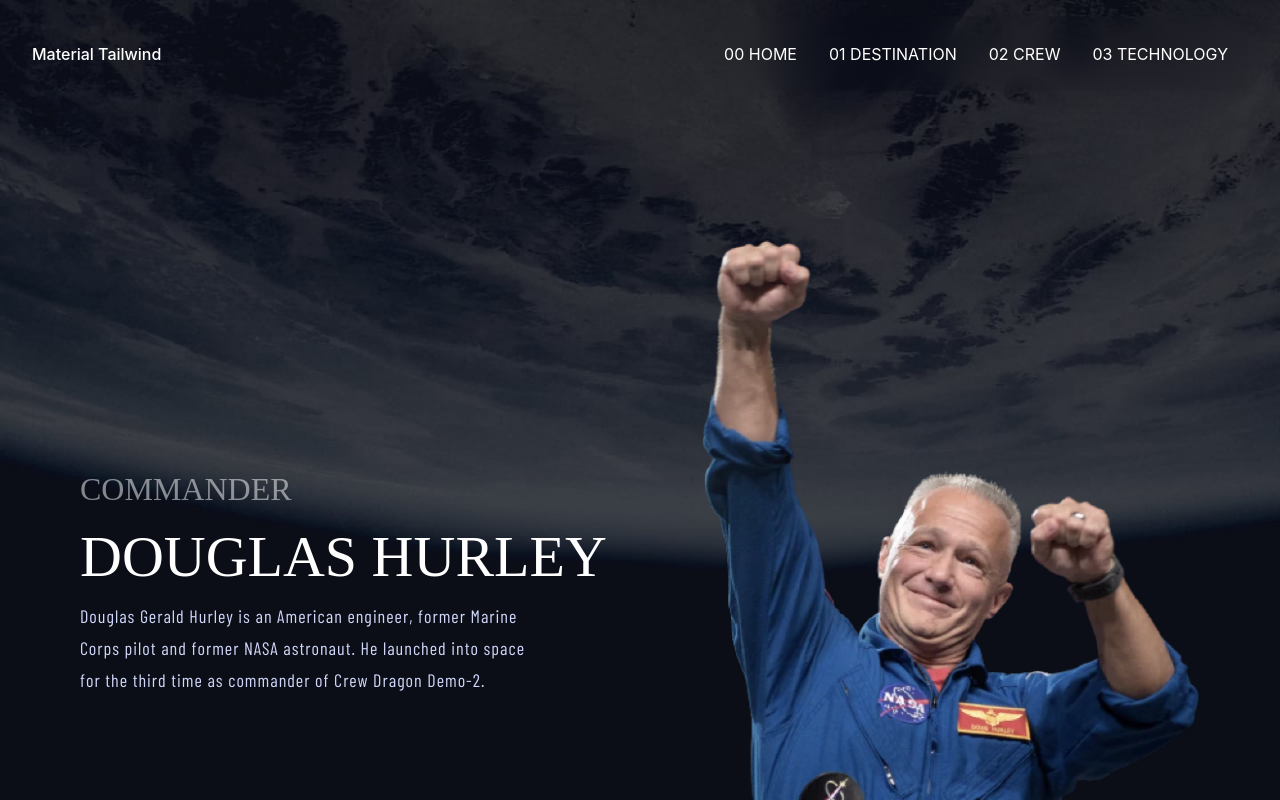
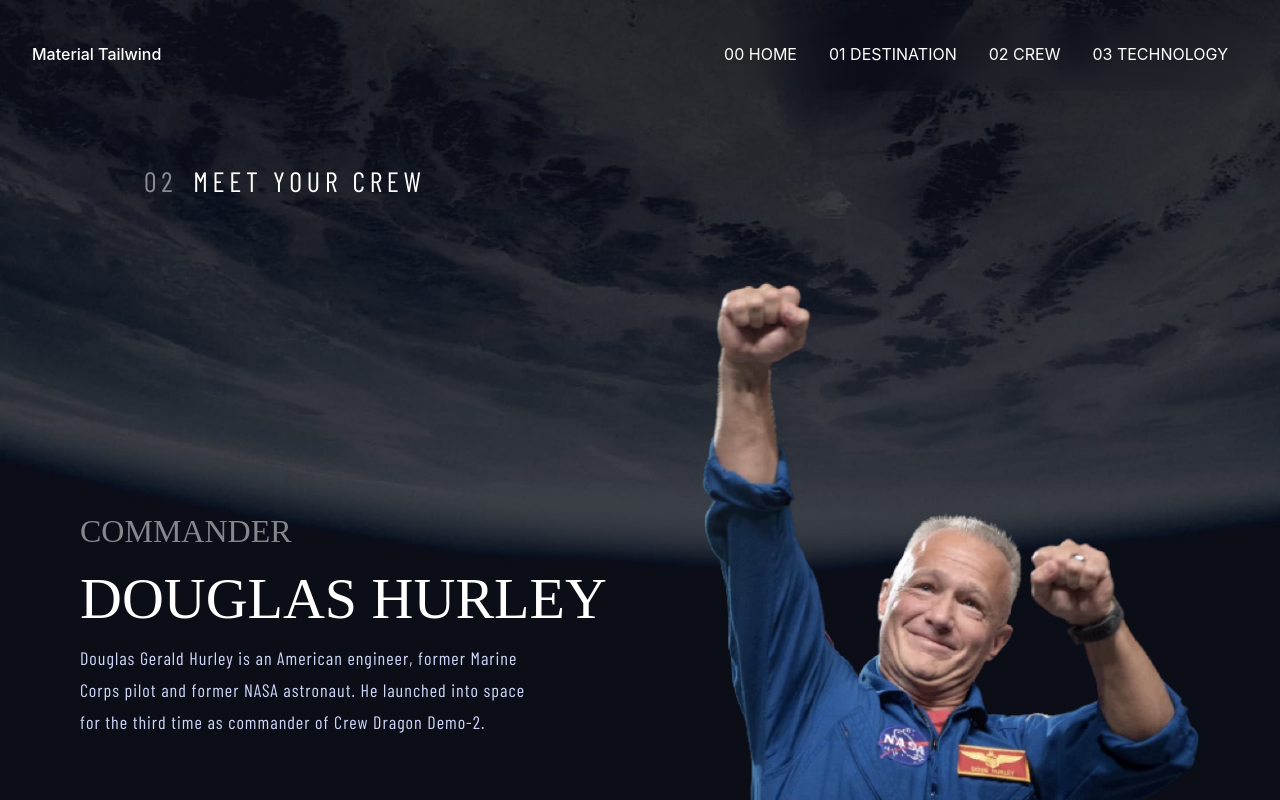
Before and after one commit to IbrahimHosny/space, a React (Create React App) app: page /crew in a window 1280 px wide. Built offline with nearby package versions, Linux system fonts and the light colour scheme; a web font is replaced by a local one.

Commit message:
add sub heading to all components

```diff
--- a/src/App.css
+++ b/src/App.css
@@ -42,6 +42,7 @@
   font-size: 28px;
   font-family: 'Barlow Condensed', sans-serif;
   letter-spacing: 4.75px;
+  text-transform: uppercase;
 }
 .subheading-1 {
   font-size: 28px;
--- a/src/components/Crew.jsx
+++ b/src/components/Crew.jsx
@@ -22,6 +22,7 @@
     };
     return (
         <div className='bg-[url("./assets/crew/background-crew-desktop.jpg")] bg-no-repeat bg-cover h-screen overflow-hidden'>
+        <h3 className='heading-5 third-color m-auto relative w-[100%] top-[10vh] lg:w-[80%] max-md:!text-center lg:top-[20vh] md:max-lg:!text-2xl max-md:!text-lg'><span className='opacity-50 mx-4'>02</span>Meet your crew</h3>
             <div className="container mx-auto relative h-[80%] lg:h-[70%] top-[20%] lg:top-[30%]" id='crew'>
             <Swiper
             pagination={pagination}
--- a/src/components/Destination.jsx
+++ b/src/components/Destination.jsx
@@ -19,13 +19,13 @@
     const pagination = {
         clickable: true,
         renderBullet: function (index , className ) {
-            console.log(className);
             return `<span class="text-white w-fit second-color nav-text h-4 mx-3 swiper-pagination-bullet">${names[index]}</span>`
         },
 
     };
     return (
         <div className='bg-[url("./assets/destination/background-destination-desktop.jpg")] bg-no-repeat bg-cover h-screen'>
+            <h3 className='heading-5 third-color m-auto relative w-[100%] top-[10vh] lg:w-[80%] max-lg:!text-center lg:top-[20vh] md:max-lg:!text-2xl max-md:!text-base'><span className='opacity-50 mx-4'>01</span>Pick your destination</h3>
             <div className="container mx-auto relative top-[15%] lg:top-[40%]" id='destination'>
             <Swiper
             pagination={pagination}
--- a/src/components/Home.jsx
+++ b/src/components/Home.jsx
@@ -3,7 +3,7 @@
 const Home = () => {
     return (
         <div className='bg-[url("./assets/home/background-home-desktop.jpg")] bg-no-repeat bg-cover h-screen'>
-            <div className='container mx-auto grid grid-cols-1 lg:grid-cols-2 h-[85%] top-[10%] lg:top-[50%] relative'>
+            <div className='container mx-auto grid grid-cols-1 lg:grid-cols-2 h-[85%] top-[10%] lg:top-[50%] lg:h-auto  relative'>
             <section className='max-xl:text-center'>
             <span className='heading-5 second-color max-lg:!text-base'>SO, YOU WANT TO TRAVEL TO</span>
             <h1 className='heading-1  third-color max-sm:!text-8xl max-sm:!leading-loose'>SPACE</h1>
--- a/src/components/Technology.jsx
+++ b/src/components/Technology.jsx
@@ -35,6 +35,7 @@
 
     return (
         <div className='bg-[url("./assets/technology/background-technology-desktop.jpg")] bg-no-repeat bg-cover h-screen'>
+        <h3 className='heading-5 third-color m-auto relative w-[100%] top-[10vh] lg:w-[80%] max-md:!text-center lg:top-[20vh] md:max-lg:!text-2xl max-md:!text-lg'><span className='opacity-50 mx-4'>03</span>SPACE LAUNCH 101</h3>
         <div className='w-full h-[80%] lg:w-[80%] lg:h-[60%] absolute right-0 bottom-[10%]' id='tech'>
         <Swiper
         direction={"vertical"}
```
